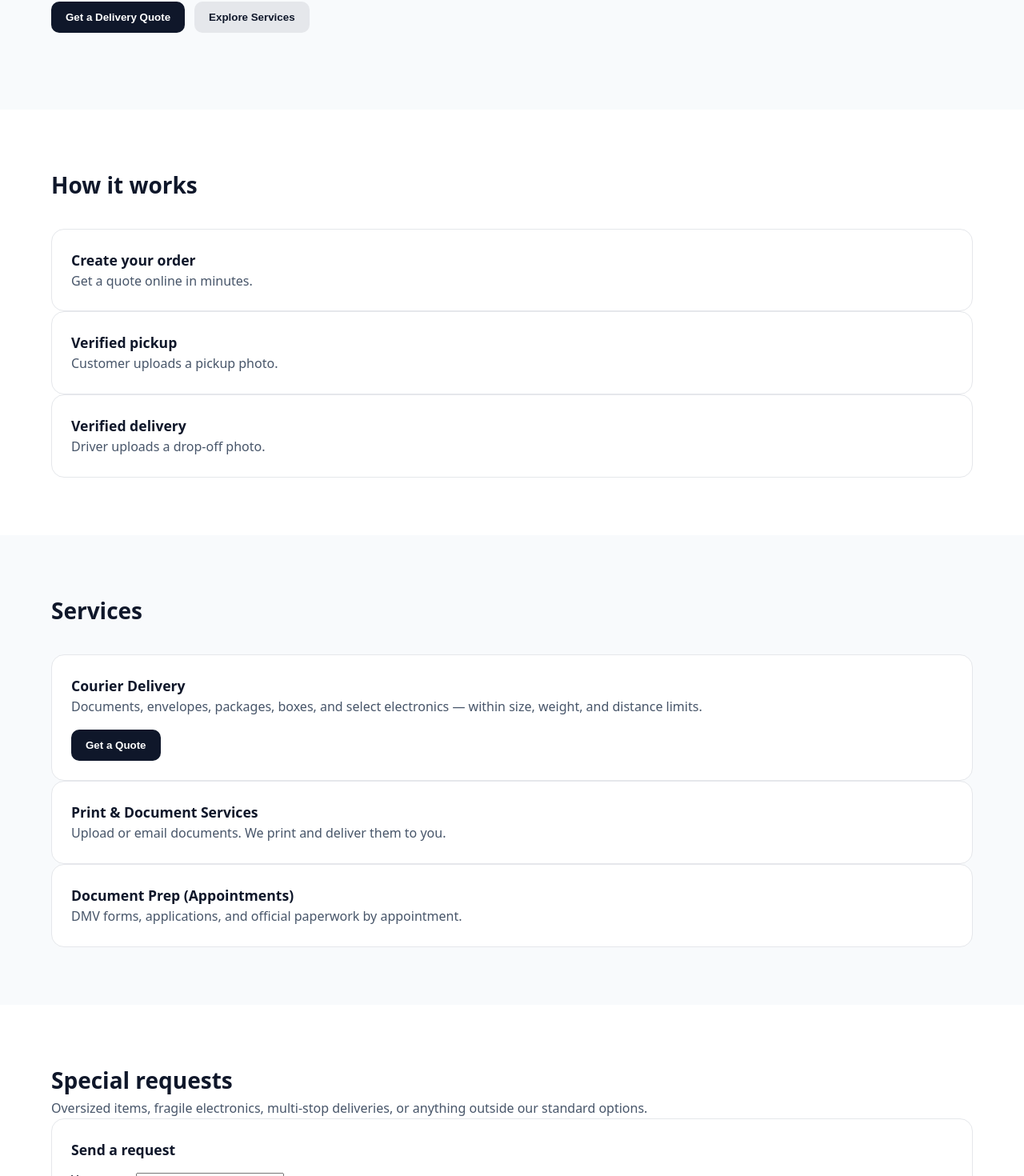
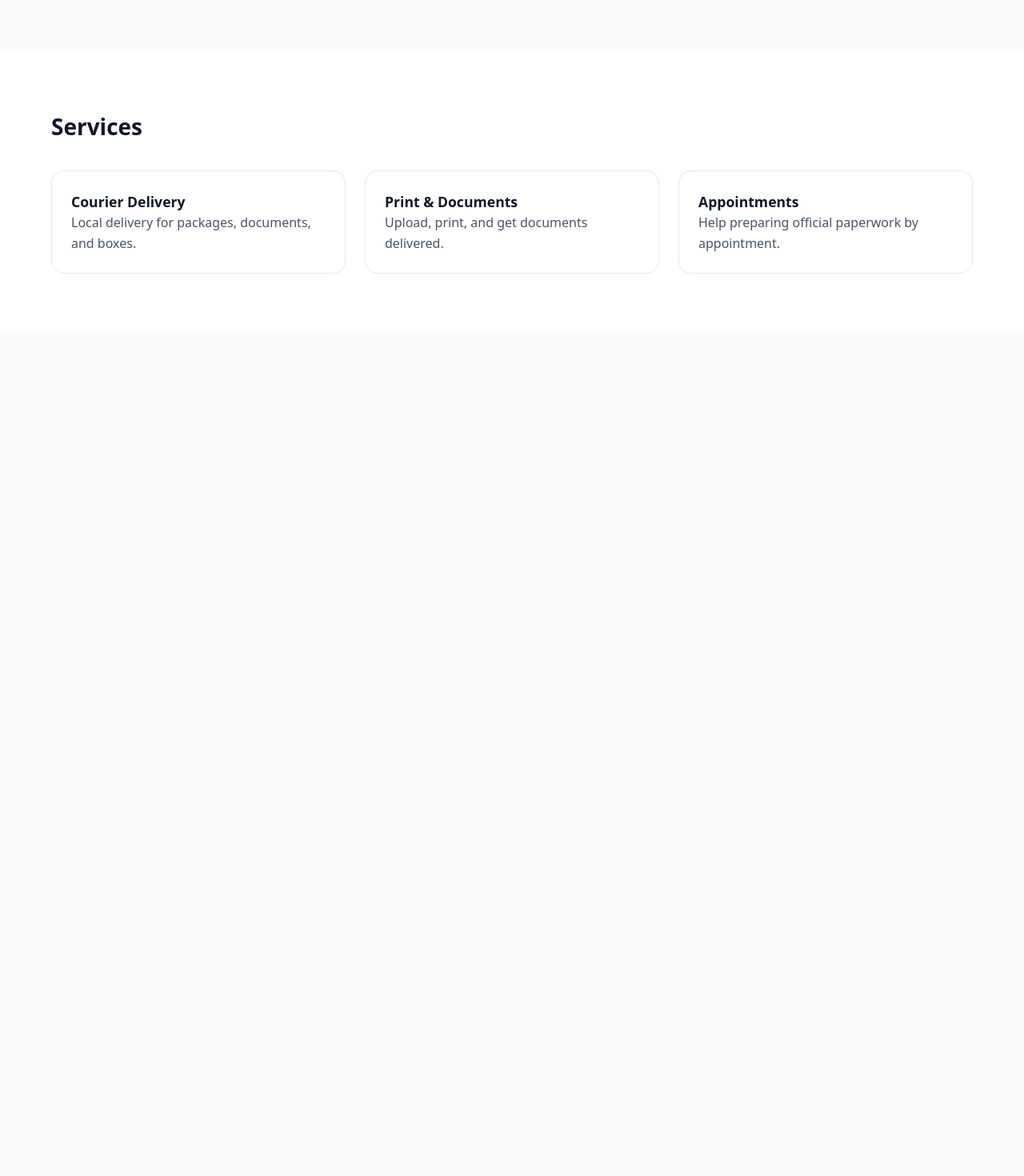
Before and after one commit to kkoly10/couranr-os, a Next.js app: page / in a window 1280 px wide. Shown: the part 408-1878 px from the top of the page at 80% size. After the commit the page ends 822 px from the top, so only its background shows below. Built offline with nearby package versions, Linux system fonts and the light colour scheme.

Commit message:
Update page.tsx

```diff
--- a/app/page.tsx
+++ b/app/page.tsx
@@ -1,109 +1,51 @@
 import Link from "next/link";
-import SpecialRequestForm from "../components/SpecialRequestForm";
 
 export default function HomePage() {
   return (
     <main>
-
       {/* HERO */}
       <section style={{ padding: "96px 0" }}>
         <div className="container">
-          <h1>
-            Online services,
-            <br />
-            delivered to you.
-          </h1>
-
+          <h1>Online services, delivered to you.</h1>
           <p style={{ maxWidth: 640, marginTop: 16 }}>
             Courier delivery for documents, packages, boxes, and everyday items —
-            ordered online, verified with photos, and delivered to your door.
+            ordered online and delivered with verification.
           </p>
 
-          <div style={{ display: "flex", gap: 12, marginTop: 28 }}>
+          <div style={{ display: "flex", gap: 12, marginTop: 32 }}>
             <Link href="/courier">
-              <button className="btn btn-primary">Get a Delivery Quote</button>
+              <button className="btn-primary">Get a quote</button>
             </Link>
             <Link href="#services">
-              <button className="btn btn-secondary">Explore Services</button>
+              <button className="btn-secondary">Explore services</button>
             </Link>
           </div>
         </div>
       </section>
 
-      {/* HOW IT WORKS */}
-      <section style={{ padding: "72px 0", background: "#ffffff" }}>
+      {/* SERVICES */}
+      <section id="services" style={{ padding: "72px 0", background: "white" }}>
         <div className="container">
-          <h2>How it works</h2>
-          <div className="grid3" style={{ marginTop: 32 }}>
-            <div className="card hover">
-              <h3>Create your order</h3>
-              <p>Get a quote online in minutes.</p>
+          <h2>Services</h2>
+
+          <div className="grid grid-3" style={{ marginTop: 32 }}>
+            <div className="card">
+              <h3>Courier Delivery</h3>
+              <p>Local delivery for packages, documents, and boxes.</p>
             </div>
-            <div className="card hover">
-              <h3>Verified pickup</h3>
-              <p>Customer uploads a pickup photo.</p>
+
+            <div className="card">
+              <h3>Print & Documents</h3>
+              <p>Upload, print, and get documents delivered.</p>
             </div>
-            <div className="card hover">
-              <h3>Verified delivery</h3>
-              <p>Driver uploads a drop-off photo.</p>
+
+            <div className="card">
+              <h3>Appointments</h3>
+              <p>Help preparing official paperwork by appointment.</p>
             </div>
           </div>
         </div>
       </section>
-
-      {/* SERVICES */}
-      <section id="services" style={{ padding: "72px 0" }}>
-        <div className="container">
-          <h2>Services</h2>
-          <div className="grid3" style={{ marginTop: 32 }}>
-            <div className="card hover">
-              <h3>Courier Delivery</h3>
-              <p>
-                Documents, envelopes, packages, boxes, and select electronics —
-                within size, weight, and distance limits.
-              </p>
-              <Link href="/courier">
-                <button className="btn btn-primary" style={{ marginTop: 16 }}>
-                  Get a Quote
-                </button>
-              </Link>
-            </div>
-
-            <div className="card hover">
-              <h3>Print & Document Services</h3>
-              <p>
-                Upload or email documents. We print and deliver them to you.
-              </p>
-            </div>
-
-            <div className="card hover">
-              <h3>Document Prep (Appointments)</h3>
-              <p>
-                DMV forms, applications, and official paperwork by appointment.
-              </p>
-            </div>
-          </div>
-        </div>
-      </section>
-
-      {/* SPECIAL REQUESTS */}
-      <section style={{ padding: "72px 0", background: "#ffffff" }}>
-        <div className="container">
-          <div className="grid2">
-            <div>
-              <h2>Special requests</h2>
-              <p>
-                Oversized items, fragile electronics, multi-stop deliveries, or
-                anything outside our standard options.
-              </p>
-            </div>
-            <div className="card">
-              <SpecialRequestForm />
-            </div>
-          </div>
-        </div>
-      </section>
-
     </main>
   );
 }
```
